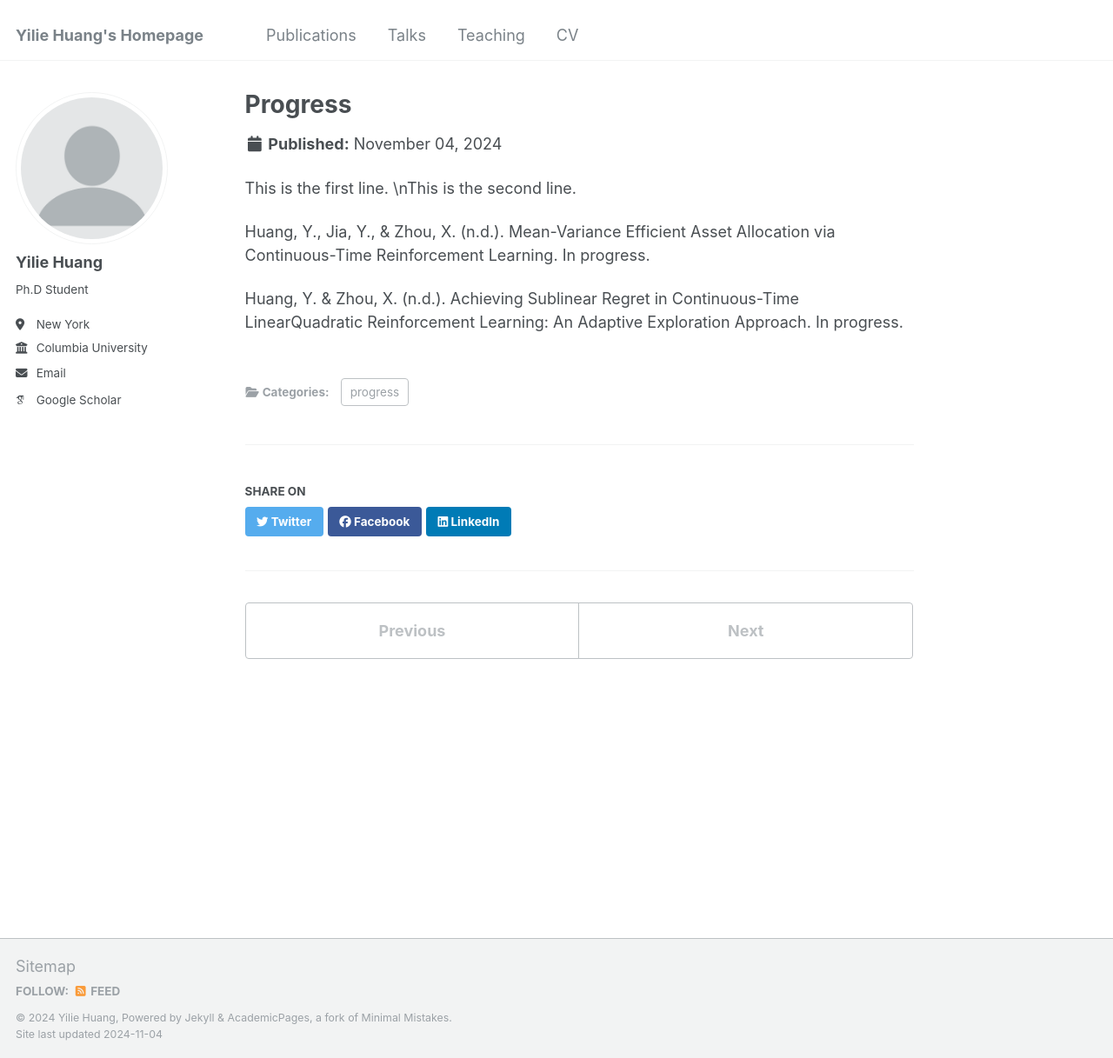
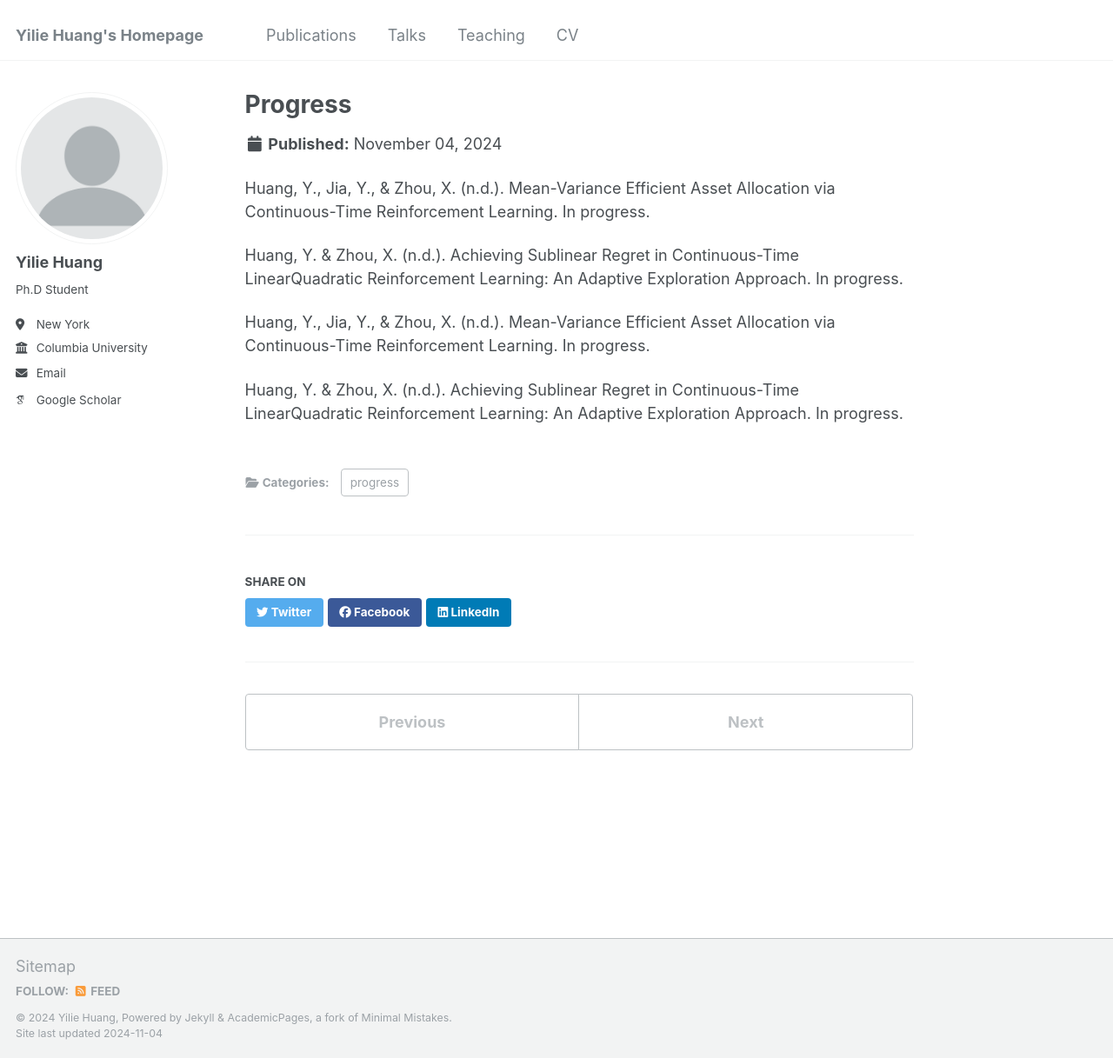
Before and after one commit to yiliehuang/yiliehuang.github.io, a Jekyll site: the page built from _publications/progress.md, in a window 1280 px wide and 1217 px high. Shown: the whole window at 87% size. Built offline with Jekyll 4.4.1, drawn with Linux system fonts in a browser that asks for light colours; some web fonts are replaced.

Commit message:
Update progress.md

```diff
--- a/_publications/progress.md
+++ b/_publications/progress.md
@@ -4,9 +4,12 @@ category: progress
 permalink: /publication/progress
 ---
 <div>
-  {{ "This is the first line.  \nThis is the second line." | markdownify }}
+  {{ "Huang, Y., Jia, Y., & Zhou, X. (n.d.). Mean-Variance Efficient Asset Allocation via Continuous-Time Reinforcement Learning. In progress." | markdownify }}
 </div>
 
+<div>
+  {{ "Huang, Y. & Zhou, X. (n.d.). Achieving Sublinear Regret in Continuous-Time LinearQuadratic Reinforcement Learning: An Adaptive Exploration Approach. In progress." | markdownify }}
+</div>
 Huang, Y., Jia, Y., & Zhou, X. (n.d.). Mean-Variance Efficient Asset Allocation via Continuous-Time Reinforcement Learning. In progress.
 
 Huang, Y. & Zhou, X. (n.d.). Achieving Sublinear Regret in Continuous-Time LinearQuadratic Reinforcement Learning: An Adaptive Exploration Approach. In progress.
```
